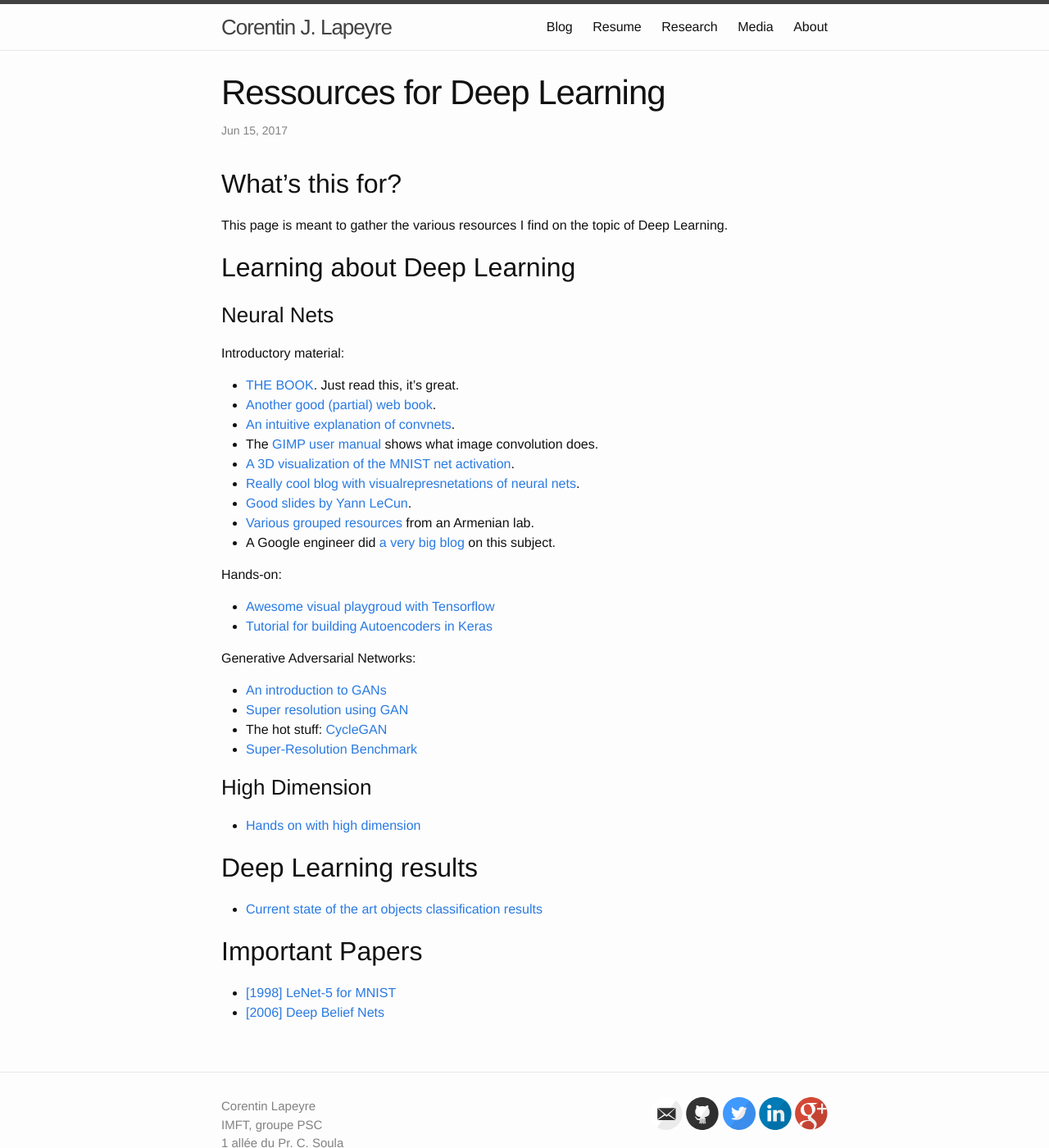
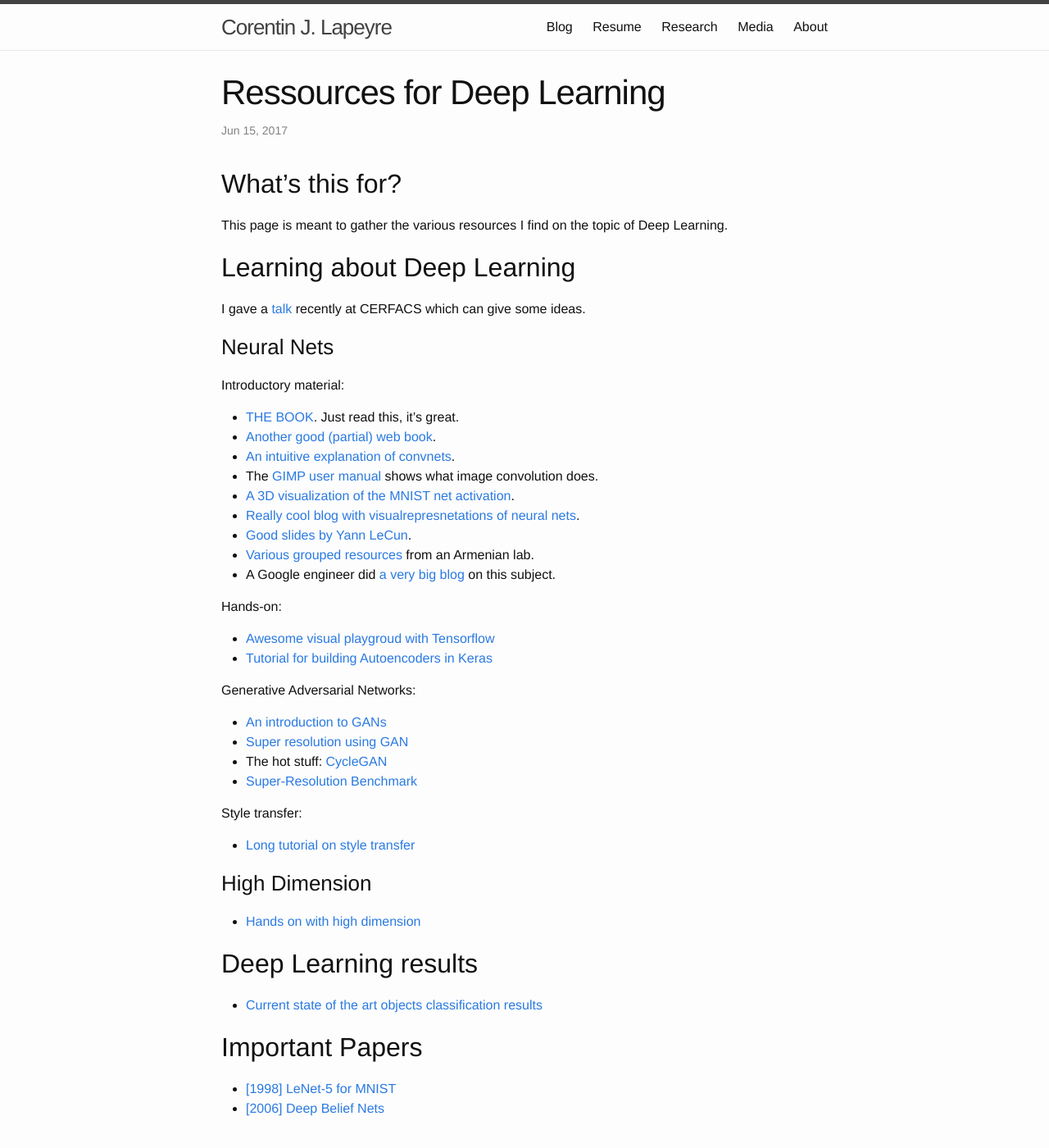
Before and after one commit to clapeyre/clapeyre.github.io, a Jekyll site: the page built from _posts/2017-06-15-deep_learning_resources.md, in a window 1280 px wide and 1400 px high. Shown: the whole window at 82% size. Built offline with Jekyll 4.4.1, drawn with Linux system fonts in a browser that asks for light colours.

Commit message:
Updated deep learning with CERFACS talk

```diff
--- a/_posts/2017-06-15-deep_learning_resources.md
+++ b/_posts/2017-06-15-deep_learning_resources.md
@@ -12,6 +12,9 @@ This page is meant to gather the various resources I find on the topic of
 Deep Learning.
 
 ## Learning about Deep Learning
+
+I gave a [talk]({{ site.baseurl }}/data/JUN27_Talk_Deep_Learning.pdf)
+recently at CERFACS which can give some ideas.
 
 ### Neural Nets
 
@@ -39,6 +42,10 @@ Generative Adversarial Networks:
   - The hot stuff: [CycleGAN](https://hardikbansal.github.io/CycleGANBlog/)
   - [Super-Resolution Benchmark](https://github.com/huangzehao/Super-Resolution.Benckmark)
 
+Style transfer:
+
+  - [Long tutorial on style transfer](https://harishnarayanan.org/writing/artistic-style-transfer/)
+
 ### High Dimension
 
   - [Hands on with high dimension](https://martin-thoma.com/average-distance-of-points/)
```
Also changed, not shown: 1 other file.
